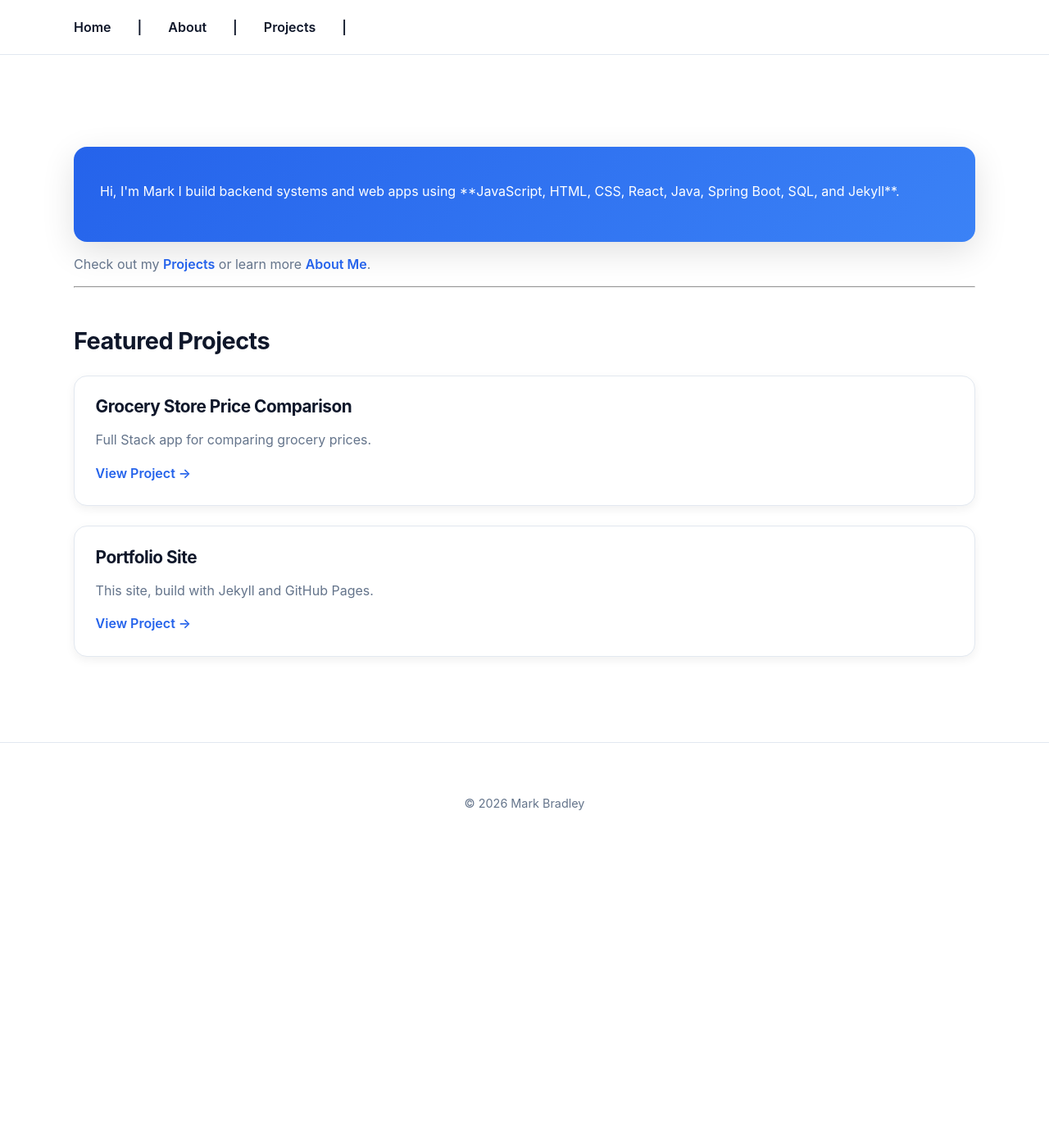
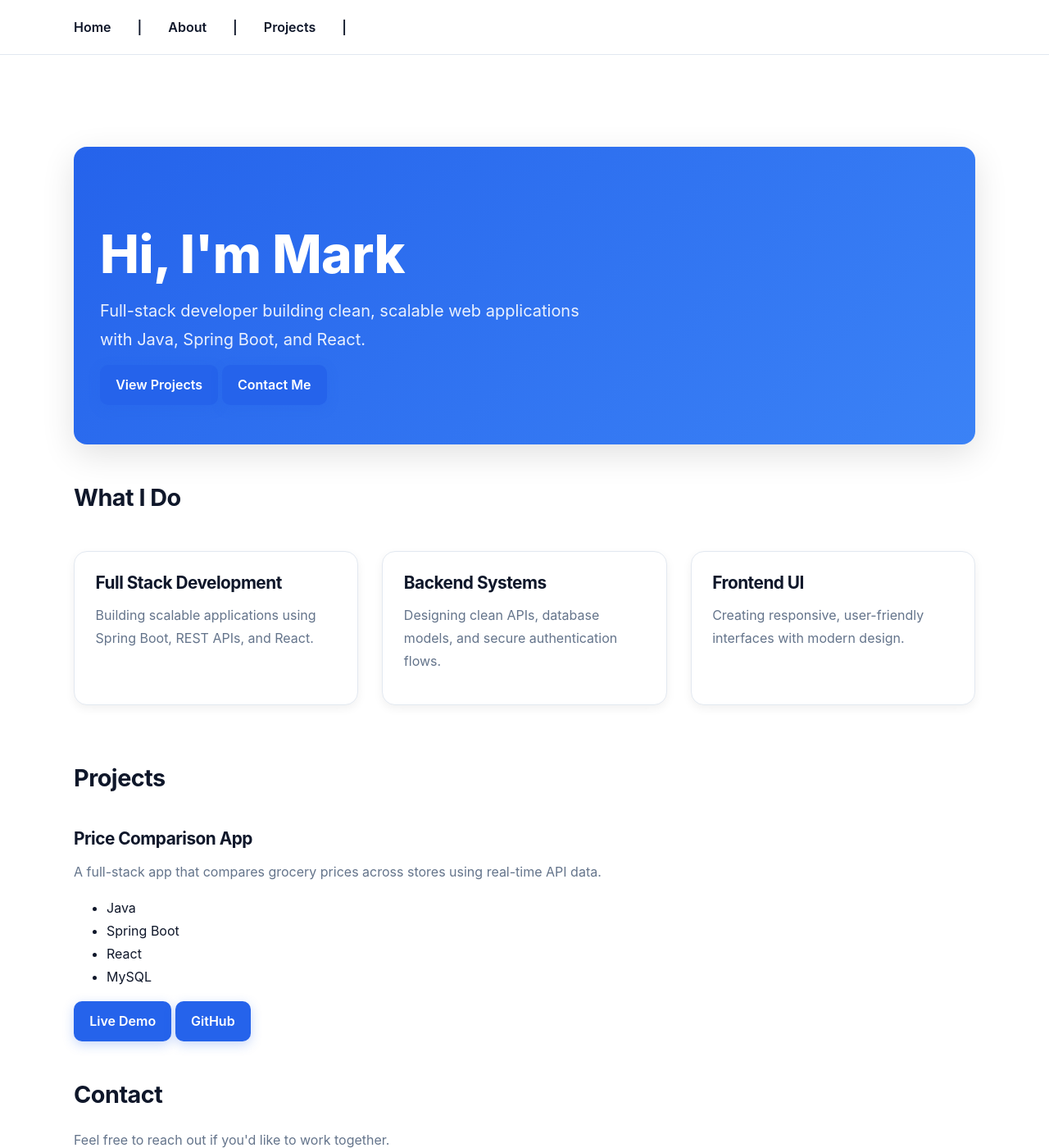
Before and after one commit to mark-bradley1/mark-bradley1.github.io, a Jekyll site: the page built from index.md, in a window 1280 px wide and 1400 px high. Shown: the whole window at 82% size. Built offline with Jekyll 4.4.1, drawn with Linux system fonts in a browser that asks for light colours.

Commit message:
Revamp homepage content and layout
Updated the homepage to introduce Mark as a full-stack developer, added project sections, and improved layout.

```diff
--- a/index.md
+++ b/index.md
@@ -1,29 +1,72 @@
 ---
 layout: default
-title: Mark Bradley | Software Developer
+title: Home
 ---
 
-<div class="hero">
+<section class="hero fade-in">
+  <h1>Hi, I'm Mark</h1>
+  <p>
+    Full-stack developer building clean, scalable web applications with Java, Spring Boot, and React.
+  </p>
 
-Hi, I'm Mark
+  <div class="hero-actions">
+    <a href="#projects" class="button">View Projects</a>
+    <a href="#contact" class="button secondary">Contact Me</a>
+  </div>
+</section>
 
-I build backend systems and web apps using **JavaScript, HTML, CSS, React, Java, Spring Boot, SQL, and Jekyll**.
+<section class="fade-in">
+  <h2>What I Do</h2>
 
-</div>
+  <div class="projects-grid">
+    <div class="card">
+      <h3>Full Stack Development</h3>
+      <p>Building scalable applications using Spring Boot, REST APIs, and React.</p>
+    </div>
 
-Check out my [Projects](/projects/) or learn more [About Me](/about/).
+    <div class="card">
+      <h3>Backend Systems</h3>
+      <p>Designing clean APIs, database models, and secure authentication flows.</p>
+    </div>
 
----
+    <div class="card">
+      <h3>Frontend UI</h3>
+      <p>Creating responsive, user-friendly interfaces with modern design.</p>
+    </div>
+  </div>
+</section>
 
-## Featured Projects
+<section id="projects" class="fade-in">
+  <h2>Projects</h2>
 
-<div class="card">
-  <h3>Grocery Store Price Comparison</h3>
-  <p>Full Stack app for comparing grocery prices.</p>
-  <a href="/projects/grocery-price-comparison/">View Project →</a>
-</div>
-<div class="card">
-  <h3>Portfolio Site</h3>
-  <p>This site, build with Jekyll and GitHub Pages.</p>
-  <a href="/projects/portfolio-site/">View Project →</a>
-</div>
+  <div class="projects-grid">
+
+    <div class="project-card">
+      <div class="project-content">
+        <h3>Price Comparison App</h3>
+        <p>
+          A full-stack app that compares grocery prices across stores using real-time API data.
+        </p>
+
+        <ul class="project-tags">
+          <li>Java</li>
+          <li>Spring Boot</li>
+          <li>React</li>
+          <li>MySQL</li>
+        </ul>
+      </div>
+
+      <div class="project-footer">
+        <a href="#" class="button small">Live Demo</a>
+        <a href="#" class="button small secondary">GitHub</a>
+      </div>
+    </div>
+
+  </div>
+</section>
+
+<section id="contact" class="fade-in">
+  <h2>Contact</h2>
+  <p>Feel free to reach out if you'd like to work together.</p>
+  <a href="mailto:your@email.com" class="button">Email Me</a>
+</section>
```
